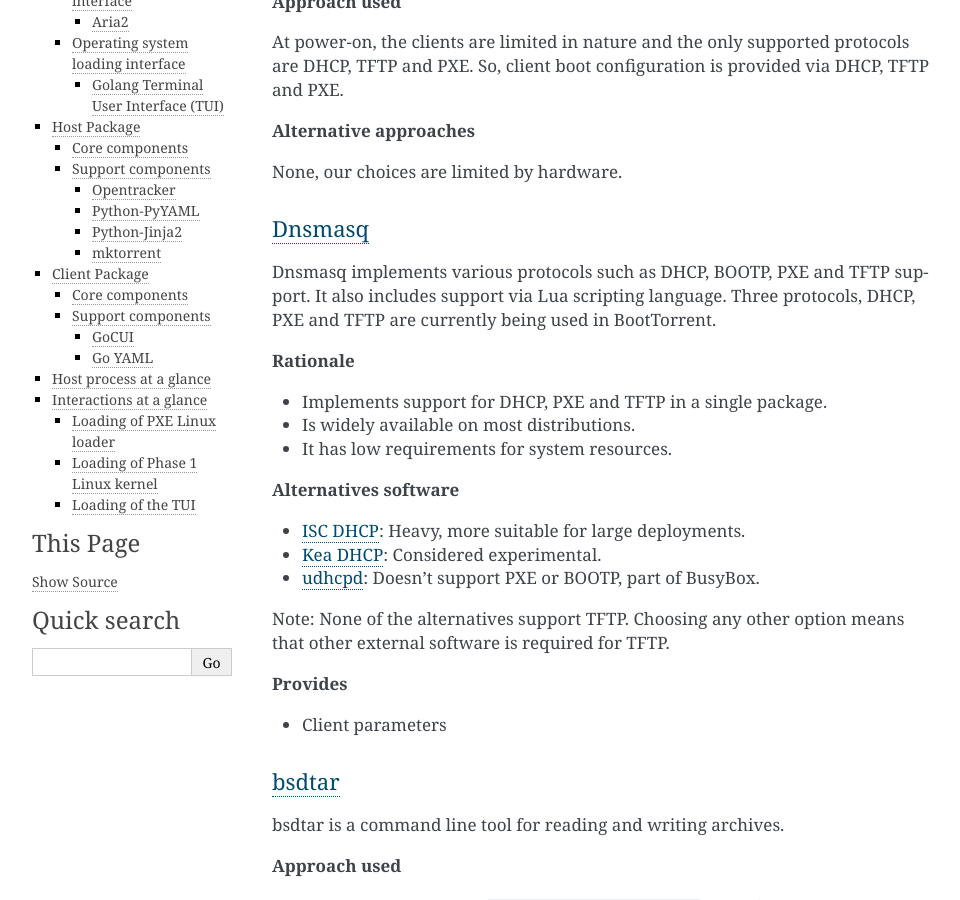
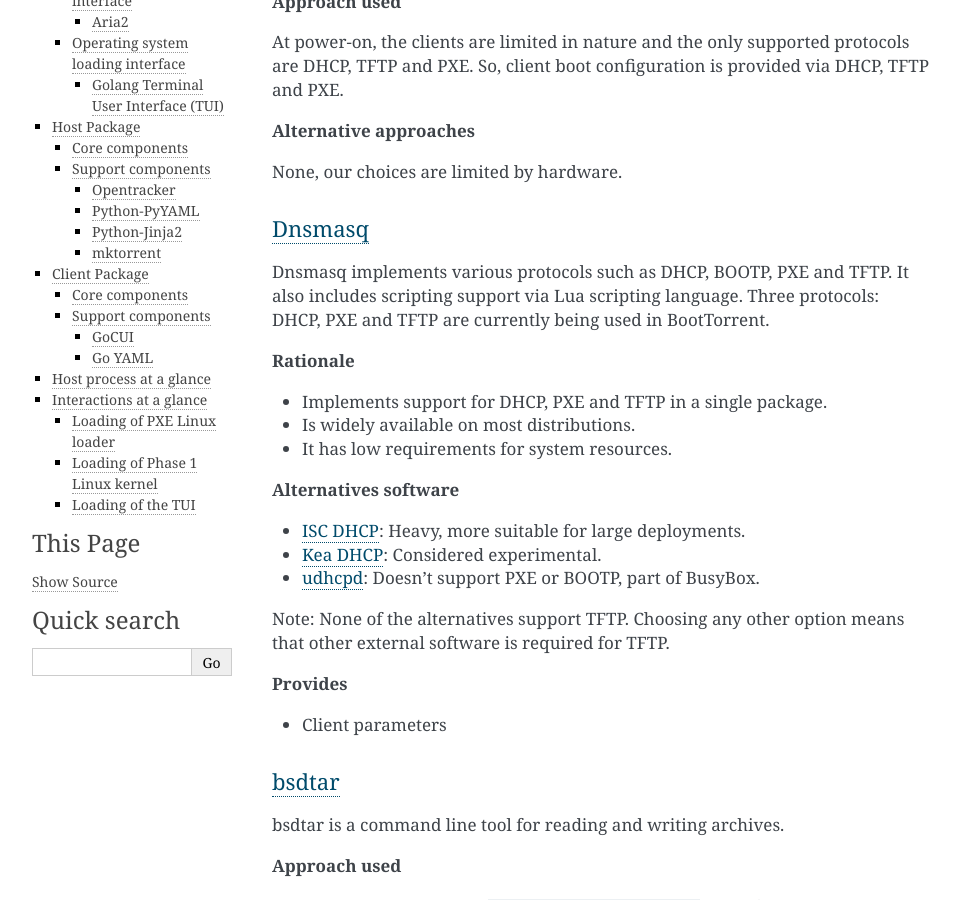
Before and after one commit to shreyanshk/boottorrent, a Sphinx documentation site: the page built from docs/internals.rst, in a window 1280 px wide and 900 px high, scrolled down 314 px. Shown: the whole window, without its empty margins (148-1108 px from the left). Built offline with Sphinx 7.4.7, drawn with Linux system fonts in a browser that asks for light colours; some of the changed text lies outside the part shown.

Commit message:
docs: internals: improve understandability

```diff
--- a/docs/internals.rst
+++ b/docs/internals.rst
@@ -23,7 +23,7 @@ None, our choices are limited by hardware.
 
 .. _Dnsmasq: http://www.thekelleys.org.uk/dnsmasq/doc.html
 
-Dnsmasq implements various protocols such as DHCP, BOOTP, PXE and TFTP support. It also includes support via Lua scripting language. Three protocols, DHCP, PXE and TFTP are currently being used in BootTorrent.
+Dnsmasq implements various protocols such as DHCP, BOOTP, PXE and TFTP. It also includes scripting support via Lua scripting language. Three protocols: DHCP, PXE and TFTP are currently being used in BootTorrent.
 
 **Rationale**
 
```
Also changed, not shown: other parts of docs/internals.rst (+10 -7 lines).
